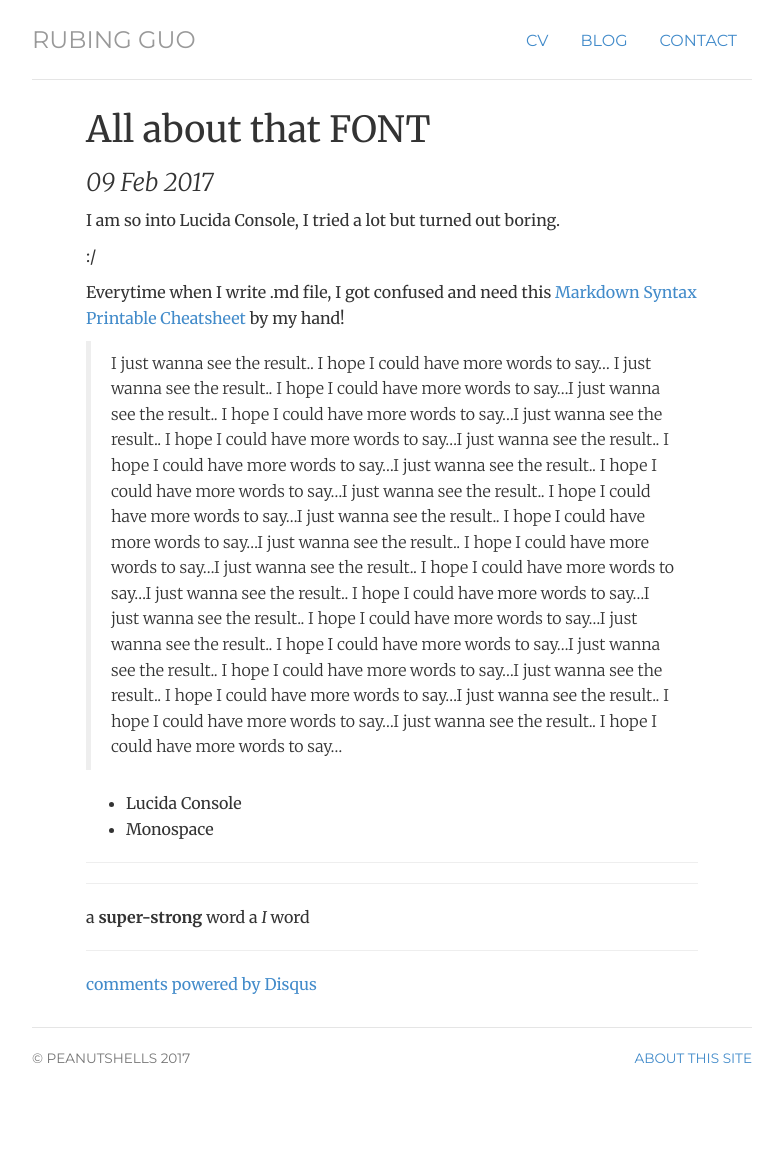
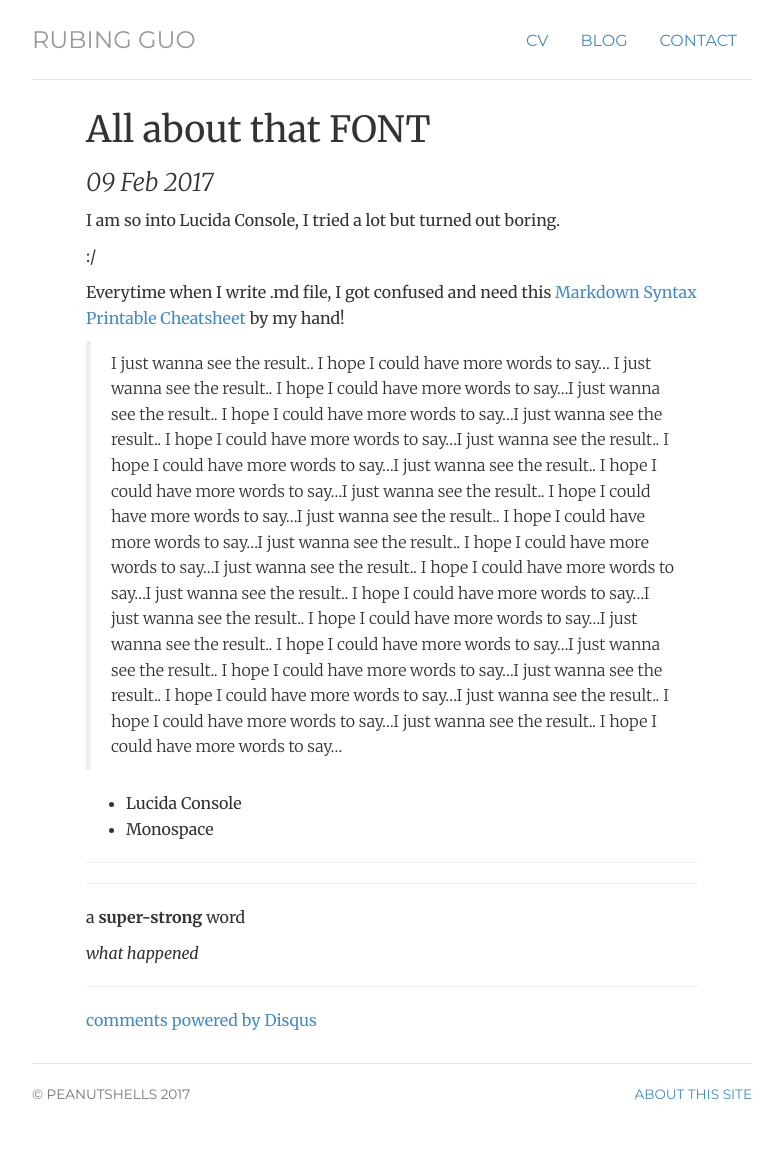
Before and after one commit to flower-joke/peanutshells.github.io, a Jekyll site: the page built from _posts/2017-02-09-all-about-that-font.md, in a window 1280 px wide. Shown: the whole page, without its empty margins (248-1031 px from the left). Built offline with Jekyll 4.4.1, drawn with Linux system fonts in a browser that asks for light colours; our own code applies the rules of GitHub Pages for plain Markdown files; comment, search, counter and statistics services are not loaded; before the commit the page ends 1120 px from its top, so only the background shows below that.

Commit message:
Update 2017-02-09-all-about-that-font.md

```diff
--- a/_posts/2017-02-09-all-about-that-font.md
+++ b/_posts/2017-02-09-all-about-that-font.md
@@ -19,4 +19,5 @@ Everytime when I write .md file, I got confused and need this [Markdown Syntax P
 * * *
 ***
 a **super-strong** word
-a *I* word
+
+*what happened*
```
